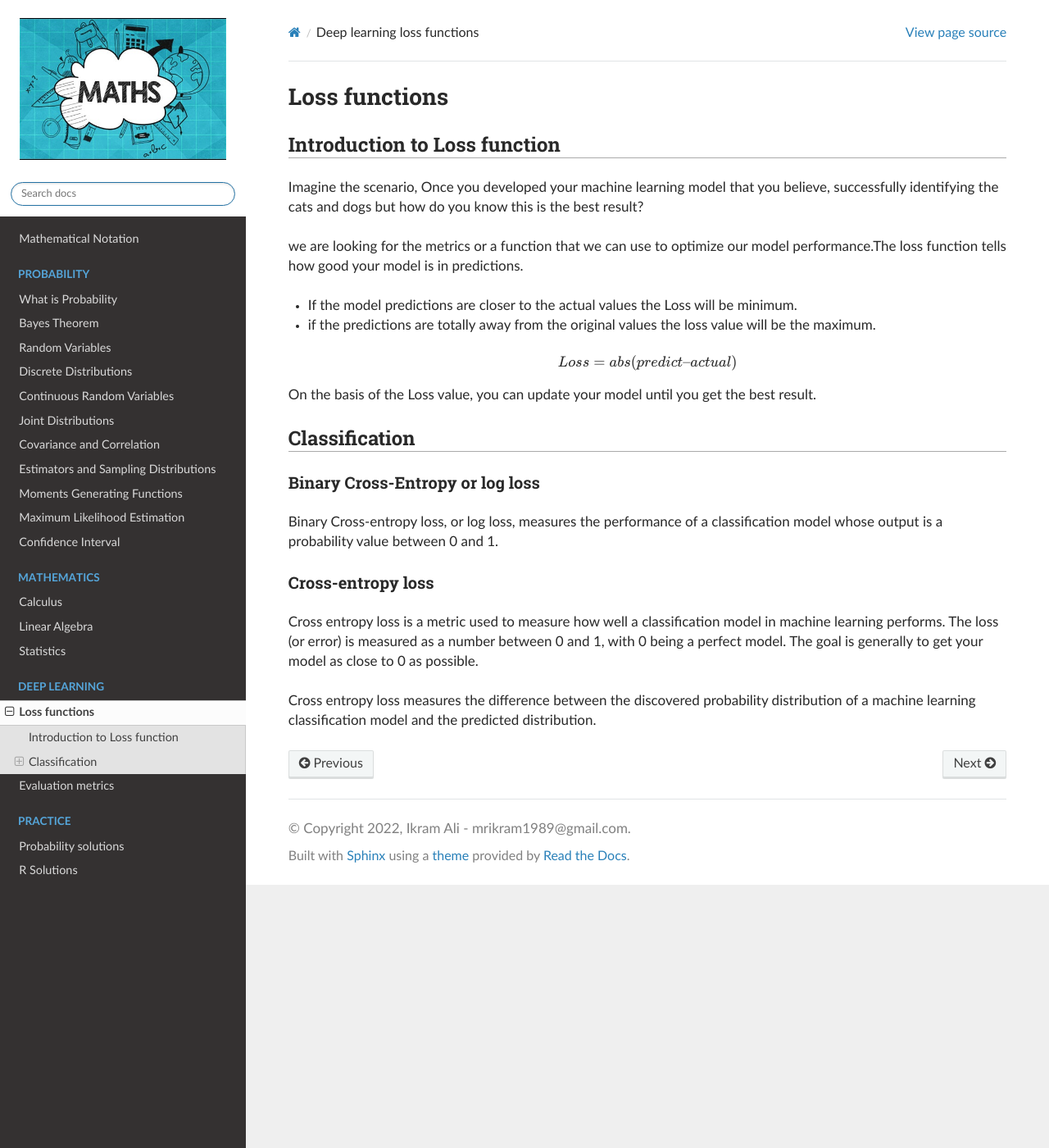
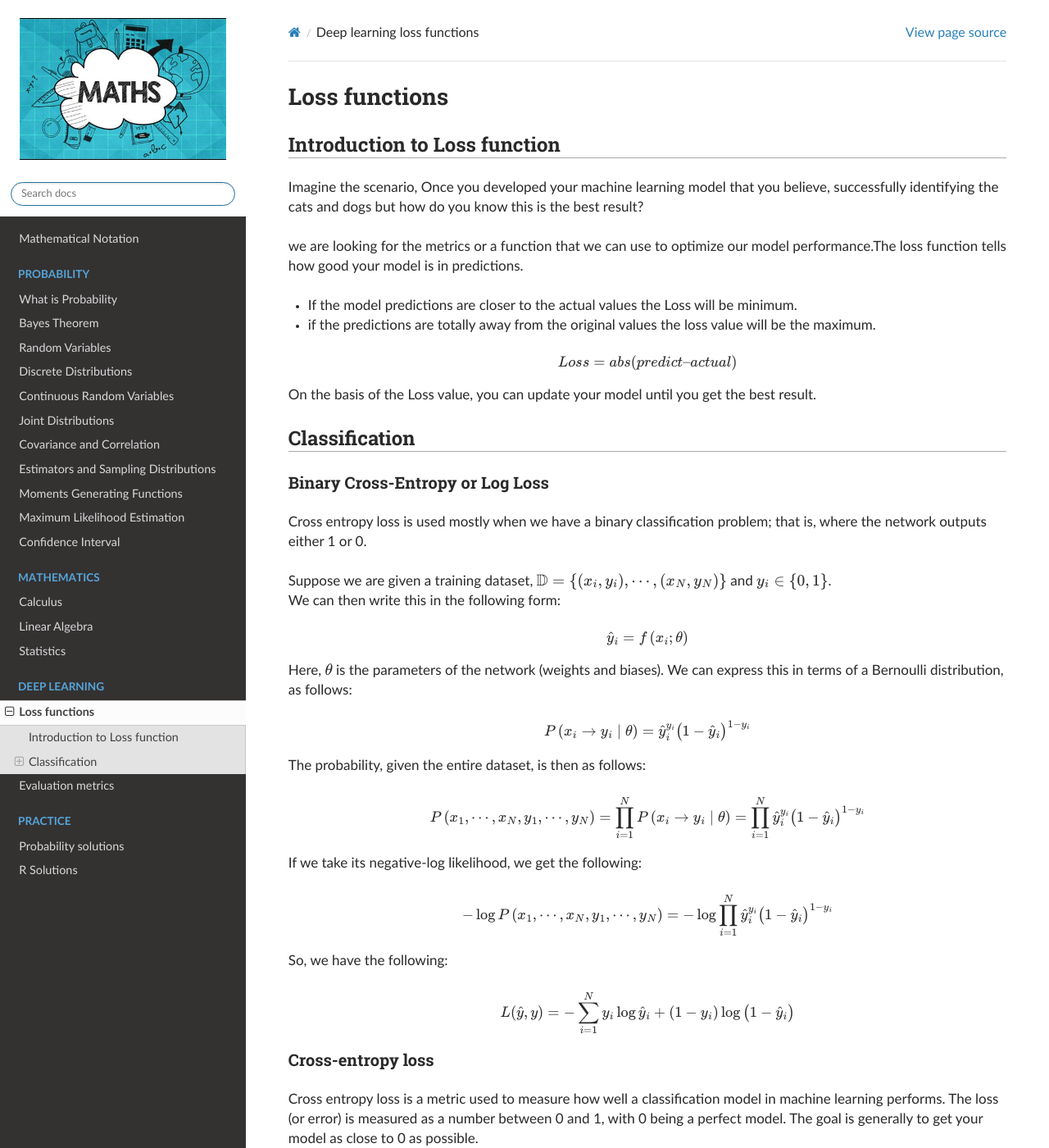
Before and after one commit to akkefa/ml-notes, a Sphinx documentation site: the page built from docs/deep_learning/loss_functions.md, in a window 1280 px wide and 1400 px high. Shown: the whole window at 82% size. Built offline with Sphinx 7.4.7 and the Read the Docs theme 2.0.0, drawn with Linux system fonts in a browser that asks for light colours.

Commit message:
new changes

```diff
--- a/docs/deep_learning/loss_functions.md
+++ b/docs/deep_learning/loss_functions.md
@@ -26,9 +26,42 @@ On the basis of the Loss value, you can update your model until you get the best
 
 ## Classification
 
-### Binary Cross-Entropy or log loss
-Binary Cross-entropy loss, or log loss, measures the performance of a classification model whose output is a probability
-value between 0 and 1.
+### Binary Cross-Entropy or Log Loss
+Cross entropy loss is used mostly when we have a binary classification problem; that is, where the network outputs
+either 1 or 0.
+
+Suppose we are given a training dataset, $\mathbb{D}=\left\{\left(x_{i}, y_{i}\right), \cdots,\left(x_{N}, y_{N}\right)\right\}$ and $y_{i} \in\{0,1\}$. \
+We can then write this in the following form:
+
+$$
+\hat{y}_{i}=f\left(x_{i} ; \theta\right)
+$$
+
+Here, $\theta$ is the parameters of the network (weights and biases). We can express this in terms of a Bernoulli
+distribution, as follows:
+
+$$
+P\left(x_{i} \rightarrow y_{i} \mid \theta\right)=\hat{y}_{i}^{y_{i}}\left(1-\hat{y}_{i}\right)^{1-y_{i}}
+$$
+
+The probability, given the entire dataset, is then as follows:
+
+$$
+P\left(x_{1}, \cdots, x_{N}, y_{1}, \cdots, y_{N}\right)=\prod_{i=1}^{N} P\left(x_{i} \rightarrow y_{i} \mid \theta\right)=\prod_{i=1}^{N} \hat{y}_{i}^{y_{i}}\left(1-\hat{y}_{i}\right)^{1-y_{i}}
+$$
+
+If we take its negative-log likelihood, we get the following:
+
+$$
+-\log P\left(x_{1}, \cdots, x_{N}, y_{1}, \cdots, y_{N}\right)=-\log \prod_{i=1}^{N} \hat{y}_{i}^{y_{i}}\left(1-\hat{y}_{i}\right)^{1-y_{i}}
+$$
+
+So, we have the following:
+
+$$
+L(\hat{y}, y)=-\sum_{i=1}^{N} y_{i} \log \hat{y}_{i}+\left(1-y_{i}\right) \log \left(1-\hat{y}_{i}\right)
+$$
+
 
 ### Cross-entropy loss
 Cross entropy loss is a metric used to measure how well a classification model in machine learning performs.
```
